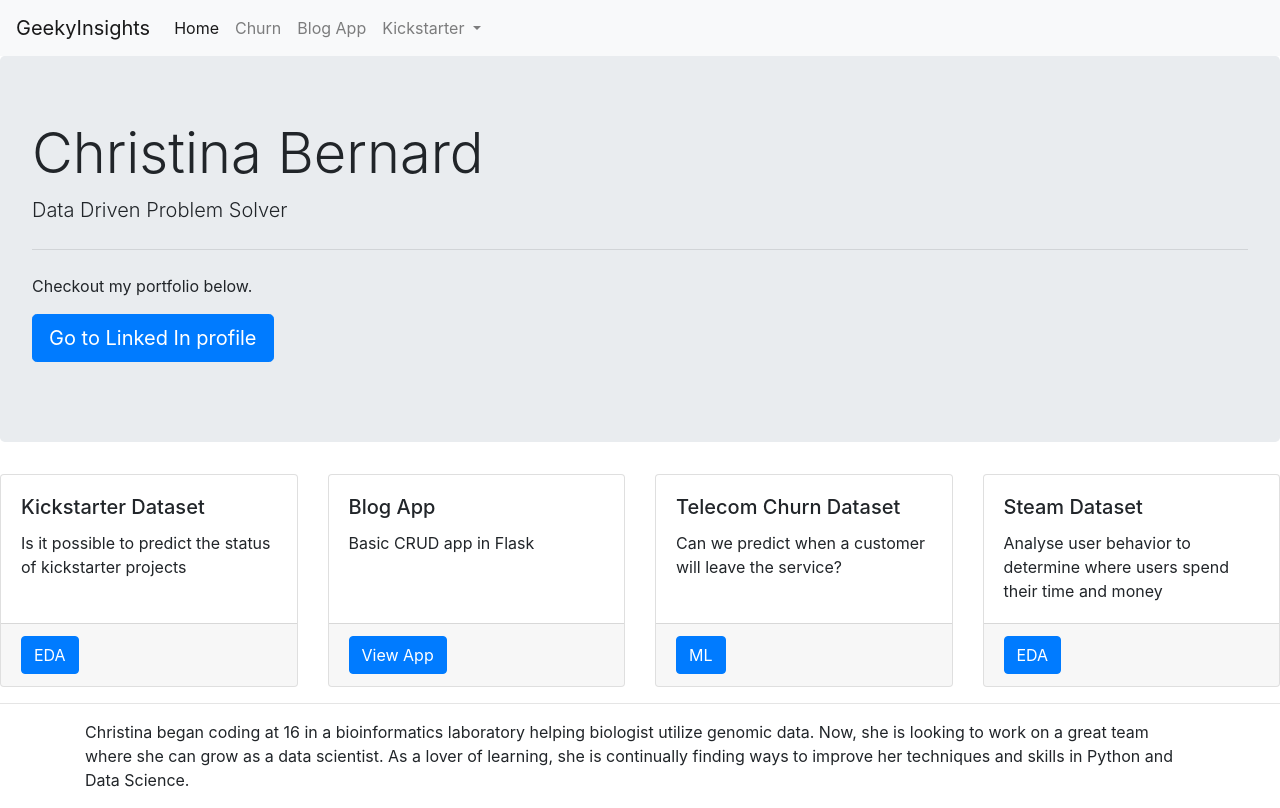
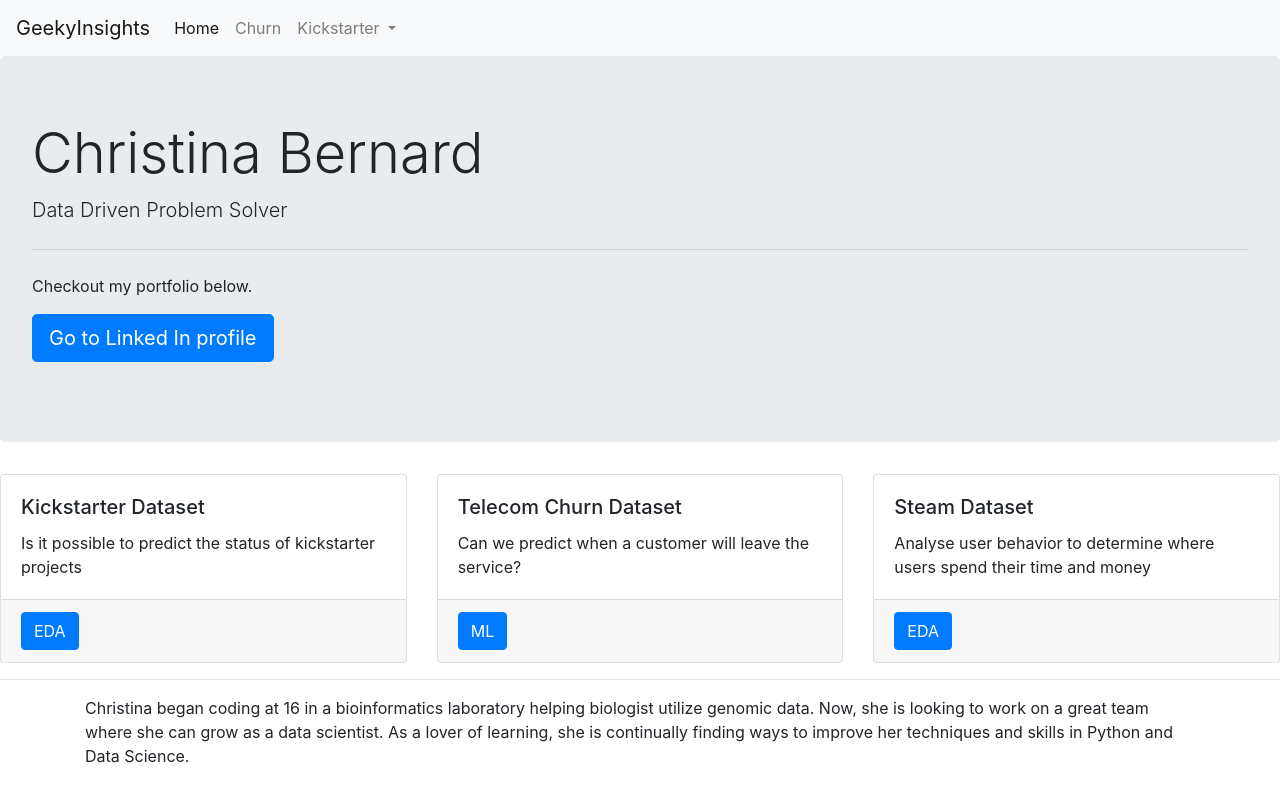
Before and after one commit to geekyinsights/geekyinsights.github.io, a plain HTML site: page index.html in a window 1280 px wide. Drawn offline with nearby package versions, Linux system fonts and the light colour scheme.

Commit message:
Update index.html

```diff
--- a/index.html
+++ b/index.html
@@ -25,9 +25,7 @@
       <li class="nav-item">
         <a class="nav-link" href="#">Churn</a>
       </li>
-      <li class="nav-item">
-        <a class="nav-link" href="#">Blog App</a>
-      </li>
+
       <li class="nav-item dropdown">
         <a class="nav-link dropdown-toggle" href="#" id="navbarDropdown" role="button" data-toggle="dropdown" aria-haspopup="true" aria-expanded="false">
           Kickstarter
@@ -65,15 +63,7 @@
 
     </div>
   </div>
-  <div class="card">
-    <div class="card-body">
-      <h5 class="card-title">Blog App</h5>
-      <p class="card-text">Basic CRUD app in Flask</p>
-    </div>
-    <div class="card-footer">
-      <a href="http://geekyinsights.pythonanywhere.com/" class="btn btn-primary">View App</a>
-    </div>
-  </div>
+
   <div class="card">
     <div class="card-body">
       <h5 class="card-title">Telecom Churn Dataset</h5>
```
